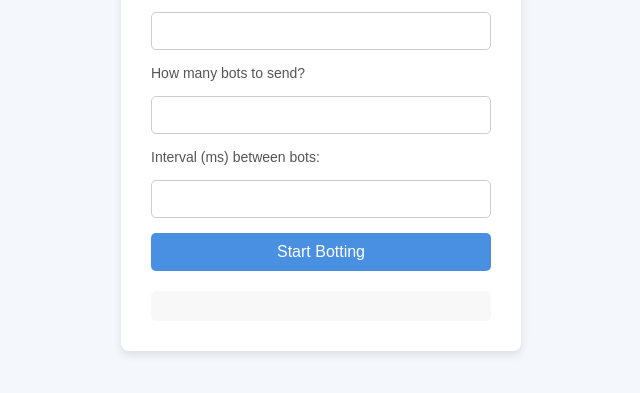
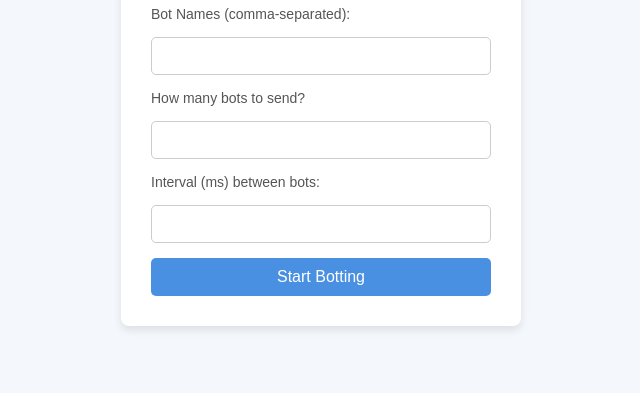
Before and after one commit to DataB8se/DataB8se.github.io, a website: page public/index.html in a window 1280 px wide. Shown: the part 315-708 px from the top of the page, without its empty margins (319-959 px from the left). Drawn offline with Linux system fonts and the light colour scheme.

Commit message:
Update index.html

```diff
--- a/public/index.html
+++ b/public/index.html
@@ -20,7 +20,7 @@
             <input type="number" id="interval" required>
             <button type="submit">Start Botting</button>
         </form>
-        <pre id="output"></pre>
+        <div id="output"></div>
     </div>
     <script src="app.js"></script>
 </body>
```
